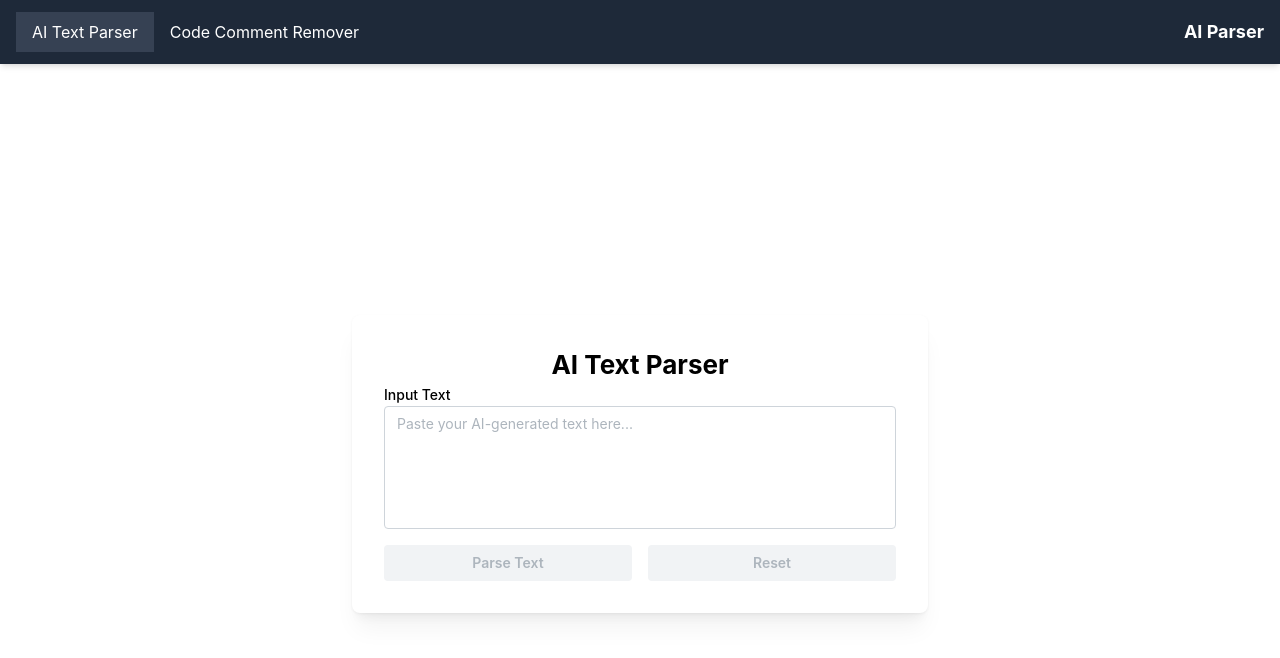
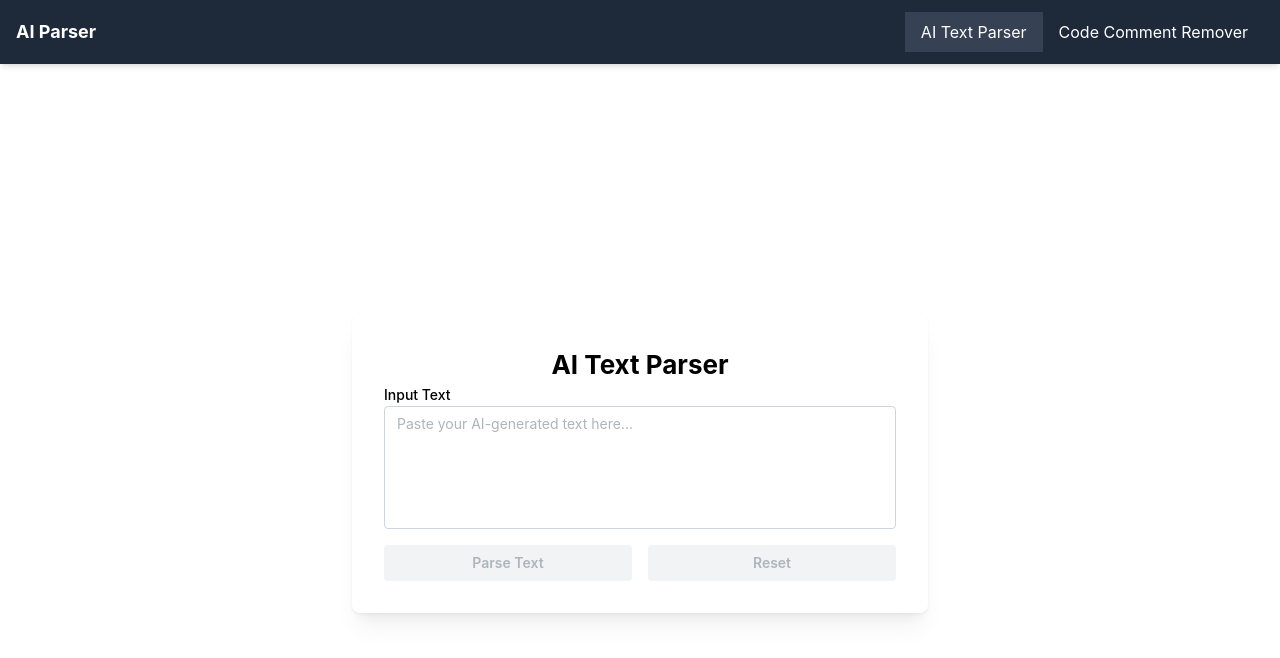
Before and after one commit to tinsaye-simeneh/ai-parser, a Next.js app: page / in a window 1280 px wide. Shown: the top 658 px of the page. Built offline with nearby package versions, Linux system fonts and the light colour scheme.

Commit message:
feat: Update layout component with AI Parser branding

```diff
--- a/src/app/layout.tsx
+++ b/src/app/layout.tsx
@@ -19,6 +19,7 @@ export default function RootLayout({
         <MantineProvider>
           <header className="fixed top-0 left-0 right-0 h-16 bg-gray-800 text-white z-10 shadow-md">
             <div className="flex items-center justify-between h-full px-4">
+              <div className="text-lg font-bold">AI Parser</div>
               <div className="flex items-center">
                 <Link
                   href="/"
@@ -37,7 +38,6 @@ export default function RootLayout({
                   Code Comment Remover
                 </Link>
               </div>
-              <div className="text-lg font-bold">AI Parser</div>
             </div>
           </header>
           <main className="pt-16">{children}</main>
```
